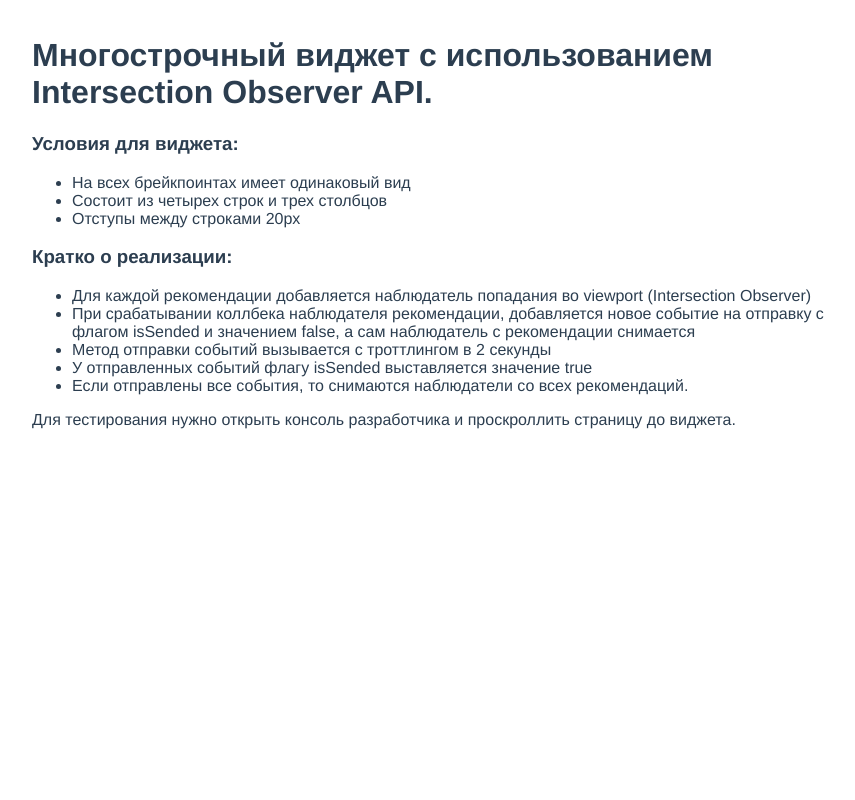
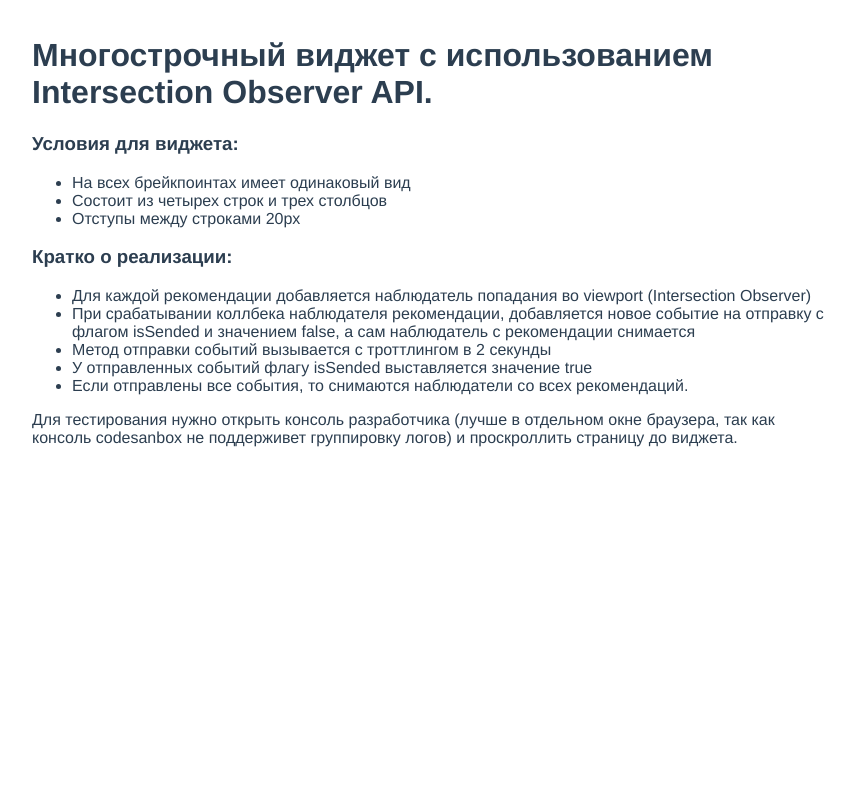
Before and after one commit to karambafe/aiturec-observe-widget-examples, a Vue app: page / in a window 1280 px wide. Shown: the top 800 px of the page, without its empty margins (208-1063 px from the left). Built offline with nearby package versions, Linux system fonts and the light colour scheme.

Commit message:
update description and comments

```diff
--- a/src/App.vue
+++ b/src/App.vue
@@ -27,7 +27,12 @@
       <li>Если отправлены все события, то снимаются наблюдатели со всех рекомендаций.</li>
     </ul>
 
-    <p>Для тестирования нужно открыть консоль разработчика и проскроллить страницу до виджета.</p>
+    <p>
+      Для тестирования нужно открыть консоль разработчика
+      (лучше в отдельном окне браузера, так как консоль codesanbox
+      не поддерживет группировку логов)
+      и проскроллить страницу до виджета.
+    </p>
 
     <div
       :id="WIDGET_ID"
```
Also changed, not shown: src/widgetObserver.js (+24 -0 lines).
